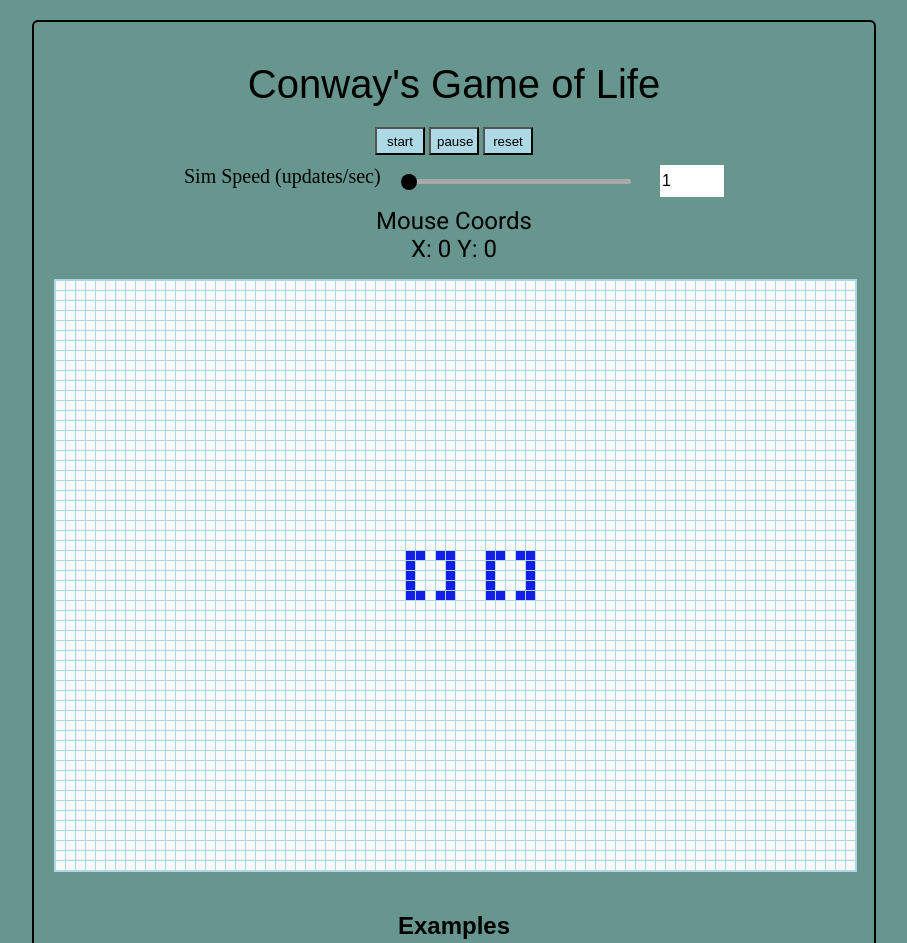
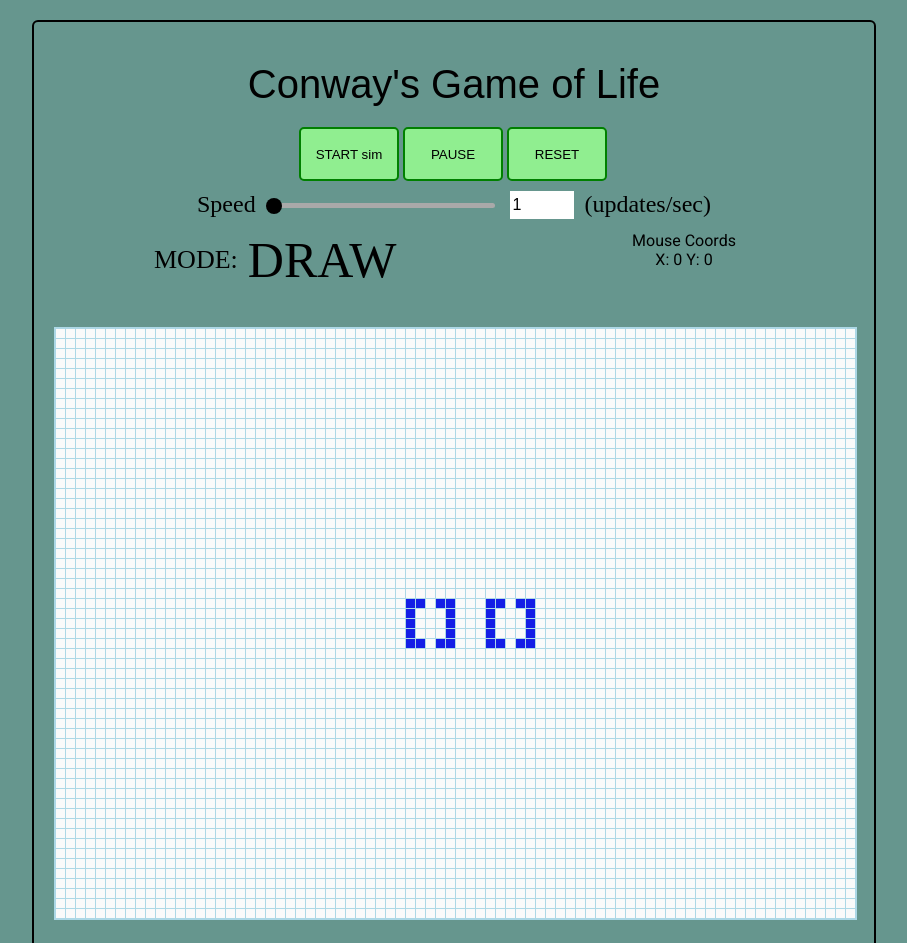
Before and after one commit to Umitosan/game_of_life, a plain HTML site: page index.html in a window 1280 px wide. Shown: the top 943 px of the page, without its empty margins (186-1093 px from the left). Drawn offline with nearby package versions, Linux system fonts and the light colour scheme; animation ran at ten frames a second; a web font is replaced by a local one.

Commit message:
add styles, mode display

```diff
--- a/app.js
+++ b/app.js
@@ -319,10 +319,8 @@ function Game(updateDur) {
 
             if (this.mode === "draw") { // run this every update cycle regardless of timing
               if (State.mouseLeftDown) {
-                // console.log('painting');
                 this.paintBox();
               } else if (State.mouseRightDown) {
-                // console.log('erasing');
                 this.eraseBox();
               }
             } else {
@@ -451,6 +449,7 @@ $(document).ready(function() {
     if (myGame.mode === 'draw') {
       myGame.simStart = performance.now();
       myGame.mode = 'sim';
+      $('#mode-current-status')[0].innerText = 'Simulate';
       let v = $('#speed-slider').val();
       $('#speed-input').prop("value", v);
       myGame.updateDuration = (1000/v);
@@ -465,6 +464,7 @@ $(document).ready(function() {
     State.loopRunning = true;
     State.gameStarted = true;
     myGame.mode = 'draw';
+    $('#mode-current-status')[0].innerText = 'draw';
   });
 
   $('#pause-btn').click(function() {
--- a/index.html
+++ b/index.html
@@ -19,17 +19,22 @@
       </div>
 
       <div class="buttons-container">
-        <button id="start-btn" type="button" name="start">start</button>
-        <button id="pause-btn" type="button" name="pause">pause</button>
-        <button id="reset-btn" type="button" name="reset">reset</button>
+        <button id="start-btn" type="button" name="start">START sim</button>
+        <button id="pause-btn" type="button" name="pause">PAUSE</button>
+        <button id="reset-btn" type="button" name="reset">RESET</button>
       </div>
 
       <div class="speed-container">
-        <span id="speed-slider-label">Sim Speed (updates/sec)</span>
+        <span class="speed-label">Speed</span>
         <input id="speed-slider" type="range" name="speed-slider" min="1" max="50" step="1" value="1">
         <input id="speed-input" type="number" name="speed-input" value="1" min="1" max="50">
+        <span class="speed-label">(updates/sec)</span>
       </div>
 
+      <div class="status-container">
+        <div class="mode-container">
+          <span id="mode-label">MODE: </span><span id="mode-current-status">DRAW</span>
+        </div>
         <div class="debug-container">
           <div id="coords">
             <div>
@@ -40,6 +45,8 @@
             </div>
           </div>
         </div>
+      </div>
+
 
       <div class="canvas-container">
         <canvas id="canvas" width="803" height="593"></canvas>
--- a/styles.css
+++ b/styles.css
@@ -31,8 +31,8 @@ body {
 }
 
 .buttons-container {
-  width: 158px;
-  height: 100%;
+  width: 310px;
+  height: auto;
   margin: 0px auto;
   /* outline-color: green;
   outline-style: solid;
@@ -40,35 +40,60 @@ body {
 }
 .buttons-container button {
   color: black;
-  width: 50px;
-  height: 28px;
-  background-color: lightblue;
+  width: 100px;
+  height: 54px;
+  background-color: lightgreen;
+  border-style: solid;
+  border-radius: 5px;
+  border-width: 2px;
+  border-color: green;
 }
 .buttons-container button:hover {
-  background-color: lightgreen;
+  background-color: pink;
+  border-color: pink;
 }
+#start-btn {}
+#pause-btn {}
+#reset-btn {}
 
-.debug-container {
-  width: 200px;
-  height: auto;
-  margin: 10px auto 0px auto;
-  font-family: 'Roboto', sans-serif;
+.status-container {
+  margin: 12px auto 0px auto;
+  width: 600px;
+  height: 80px;
   /* outline-color: green;
   outline-style: solid;
   outline-width: 1px; */
 }
-
+.mode-container {
+  display: flex;
+  float: left;
+  width: auto;
+  /* outline-color: yellow;
+  outline-style: solid;
+  outline-width: 1px; */
+}
+#mode-label {
+  font-size: 26px;
+  margin: auto 10px auto auto;
+}
+#mode-current-status {
+  font-size: 50px;
+}
+.debug-container {
+  float: right;
+  width: 140px;
+  height: auto;
+  font-family: 'Roboto', sans-serif;
+  /* outline-color: blue;
+  outline-style: solid;
+  outline-width: 1px; */
+}
 #coords {
   text-align: center;
-  font-size: 24px;
-
+  font-size: 16px;
 }
-#coords-x {
-
-}
-#coords-y {
-
-}
+#coords-x {}
+#coords-y {}
 
 input[type=range]{
     -webkit-appearance: none;
@@ -105,27 +130,30 @@ input[type=range]:focus::-webkit-slider-runnable-track {
     background: #ccc;
 }
 .speed-container {
-  width: 540px;
+  width: 514px;
   display: flex;
   margin: 10px auto 0px auto;
   /* outline-color: red;
   outline-style: solid;
   outline-width: 1px; */
 }
-#speed-slider-label {
-  font-size: 20px;
-
+.speed-label {
+  font-size: 24px;
 }
 #speed-slider {
-  margin: 0px auto 0px 20px;
+  margin: 0px 10px 0px 10px;
   width: 230px;
+  /* outline-color: red;
+  outline-style: solid;
+  outline-width: 1px; */
 }
 #speed-input {
+  margin-left: 5px;
+  margin-right: 10px;
   border-style: none;
   width: 60px;
-  height: 30px;
+  height: 26px;
   font-size: 16px;
-  margin-left: 20px;
 }
 
 
@@ -152,6 +180,7 @@ input[type=range]:focus::-webkit-slider-runnable-track {
   margin: 0px auto 26px auto;
 }
 .example img {
+  height: 70px;
   border-width: 0px;
   border-color: none;
   border-style: none;
```
Lines whose indentation alone changed are shown as unchanged.
